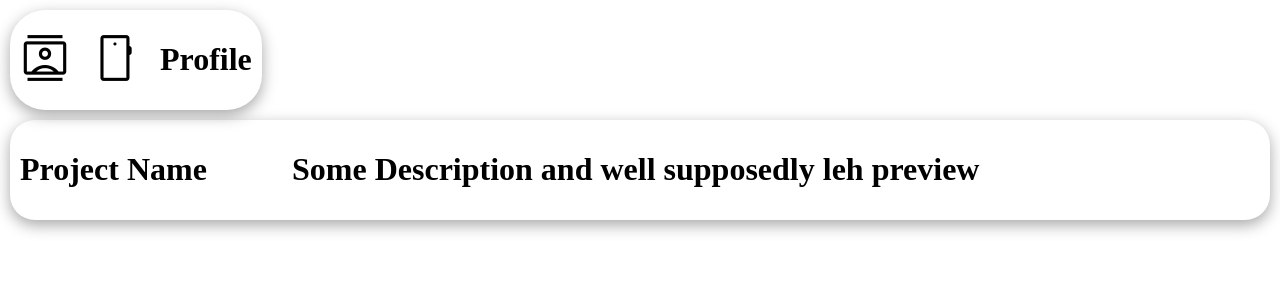
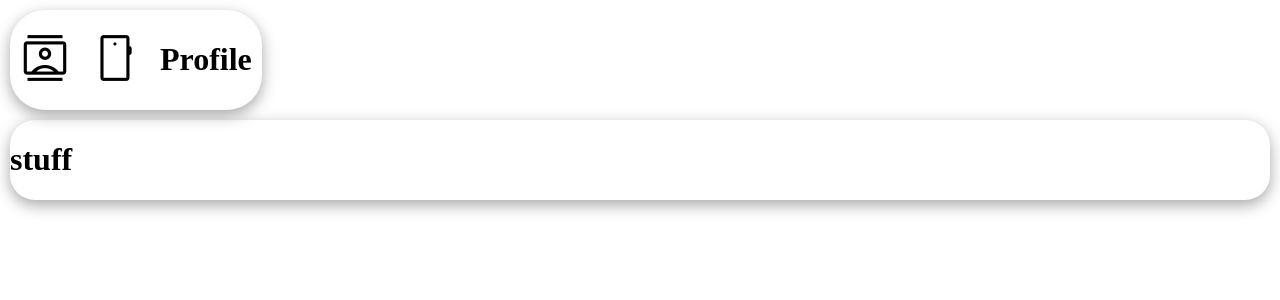
Before and after one commit to aimandesu/portfolio-webapp, a React (Vite) app: page / in a window 1280 px wide. Shown: the top 300 px of the page. Built offline with nearby package versions, Linux system fonts and the light colour scheme.

Commit message:
added context for project and profile logic

```diff
--- /dev/null
+++ b/src/components/Provider/Provider.jsx
@@ -0,0 +1,27 @@
+import React, { useState } from "react";
+
+const ProviderContext = React.createContext({
+  isProfile: true,
+  reverseIsProfile: (toDisplay) => {},
+});
+
+export const Provider = (props) => {
+  const [isProfile, setisProfile] = useState(true);
+
+  const reverseIsProfile = (toDisplay) => {
+    toDisplay == "profile" ? setisProfile(true) : setisProfile(false);
+  };
+
+  return (
+    <ProviderContext.Provider
+      value={{
+        isProfile: isProfile,
+        reverseIsProfile: reverseIsProfile,
+      }}
+    >
+      {props.children}
+    </ProviderContext.Provider>
+  );
+};
+
+export default ProviderContext;
--- a/src/components/Taskbar/Taskbar.jsx
+++ b/src/components/Taskbar/Taskbar.jsx
@@ -1,17 +1,21 @@
-import { useState } from "react";
+import { useContext, useState } from "react";
 import classes from "./Taskbar.module.css";
+import ProviderContext from "../Provider/Provider";
 
 const Taskbar = () => {
-  const [test, setTest] = useState(false);
-  const [isProfile, setisProfile] = useState(true);
+  // const [test, setTest] = useState(false);
 
-  const reverseIsProfile = (toDisplay) => {
-    toDisplay == "profile" ? setisProfile(true) : setisProfile(false);
-  };
+  const ctx = useContext(ProviderContext);
 
-  const change = () => {
-    setTest(true);
-  };
+  // const [isProfile, setisProfile] = useState(true);
+
+  // const reverseIsProfile = (toDisplay) => {
+  //   toDisplay == "profile" ? setisProfile(true) : setisProfile(false);
+  // };
+
+  // const change = () => {
+  //   setTest(true);
+  // };
 
   // const afterChange = () => {
   //   var b;
@@ -24,7 +28,7 @@ const Taskbar = () => {
       <div className={classes.taskbarItem}>
         <button
           className={classes.iconButton}
-          onClick={() => reverseIsProfile("profile")}
+          onClick={() => ctx.reverseIsProfile("profile")}
         >
           <span className="material-symbols-outlined">contacts</span>
         </button>
@@ -32,13 +36,13 @@ const Taskbar = () => {
       <div className={classes.taskbarItem}>
         <button
           className={classes.iconButton}
-          onClick={() => reverseIsProfile("")}
+          onClick={() => ctx.reverseIsProfile("")}
         >
           <span className="material-symbols-outlined">smartphone</span>
         </button>
       </div>
       <div className={classes.taskbarItem}>
-        {isProfile ? <h1>Profile</h1> : <h1>Project</h1>}
+        {ctx.isProfile ? <h1>Profile</h1> : <h1>Project</h1>}
       </div>
     </div>
   );
--- a/src/components/content/Content.jsx
+++ b/src/components/content/Content.jsx
@@ -1,19 +1,13 @@
-import classes from "./Content.module.css";
+import { useContext } from "react";
+import ProviderContext from "../Provider/Provider";
+import Profile from "../profile/profile";
+import Project from "../project/project";
 
-const Content = (props) => {
+const Content = () => {
   //props here should terima class or some thing like that
-  return (
-    <>
-      <div className={classes.container}>
-        <div className={`${classes.container_item} ${classes.item_one}`}>
-          <h1>Project Name</h1>
-        </div>
-        <div className={`${classes.container_item} ${classes.item_two}`}>
-          <h1>Some Description and well supposedly leh preview</h1>
-        </div>
-      </div>
-    </>
-  );
+  const ctx = useContext(ProviderContext);
+
+  return <>{ctx.isProfile ? <Profile /> : <Project />}</>;
 };
 
 export default Content;
--- a/src/components/profile/Profile.jsx
+++ b/src/components/profile/Profile.jsx
@@ -1,13 +1,11 @@
+import classes from "./Profile.module.css";
+
 const Profile = () => {
   return (
     <>
-      <h1>
-        Lorem ipsum dolor, sit amet consectetur adipisicing elit. Eum itaque
-        reprehenderit ducimus dignissimos non voluptatum blanditiis sunt ipsum
-        sequi unde numquam reiciendis vitae id similique laborum libero, nam
-        fugit veritatis!
-      </h1>
-      <p>test</p>
+      <div className={classes.container}>
+        <h1>stuff</h1>
+      </div>
     </>
   );
 };
--- /dev/null
+++ b/src/components/profile/Profile.module.css
@@ -0,0 +1,8 @@
+.container {
+  /* width: 100vw; */
+  /* width: fit-content; */
+  margin: 10px;
+  border-radius: 25px;
+  display: flex;
+  box-shadow: rgba(0, 0, 0, 0.35) 0px 5px 15px;
+}
--- a/src/components/project/Project.jsx
+++ b/src/components/project/Project.jsx
@@ -1,7 +1,16 @@
+import classes from "./Project.module.css";
+
 const Project = () => {
   return (
     <>
-      <h1>Project</h1>
+      <div className={classes.container}>
+        <div className={`${classes.container_item} ${classes.item_one}`}>
+          <h1>Project Name</h1>
+        </div>
+        <div className={`${classes.container_item} ${classes.item_two}`}>
+          <h1>Some Description and well supposedly leh preview</h1>
+        </div>
+      </div>
     </>
   );
 };
--- a/src/main.jsx
+++ b/src/main.jsx
@@ -4,6 +4,7 @@ import App from "./App";
 import "./index.css";
 
 import { createBrowserRouter, RouterProvider } from "react-router-dom";
+import { Provider } from "./components/Provider/Provider";
 
 const router = createBrowserRouter([
   {
@@ -14,6 +15,9 @@ const router = createBrowserRouter([
 
 ReactDOM.createRoot(document.getElementById("root")).render(
   <React.StrictMode>
-    <RouterProvider router={router} />
+    <Provider>
+      <App />
+    </Provider>
+    {/* <RouterProvider router={router} /> */}
   </React.StrictMode>
 );
```
Also changed, not shown: src/components/project/Project.module.css (renamed from src/components/content/Content.module.css).
